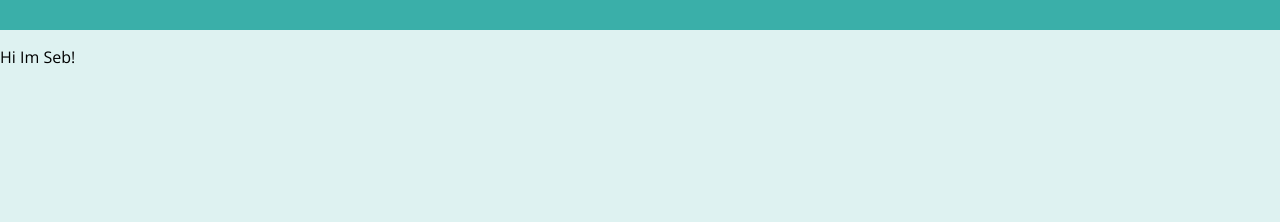
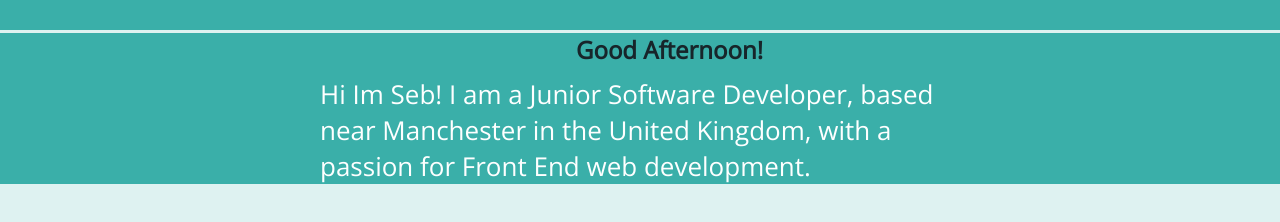
Before and after one commit to Sewb21/sebs-portfolio, a Gatsby site: page / in a window 1280 px wide. Shown: the part 70-292 px from the top of the page. Built offline with nearby package versions, Linux system fonts and the light colour scheme; Gatsby itself is replaced by a stand-in of ours.

Commit message:
Added small about me text

```diff
--- a/gatsby-config.js
+++ b/gatsby-config.js
@@ -9,6 +9,7 @@
         aliases: {
           components: "./components",
           styles: "./styles",
+          utils: '../utils',
         },
       },
     },
--- a/src/StyledComponents/AboutMeBox.js
+++ b/src/StyledComponents/AboutMeBox.js
@@ -1,14 +1,33 @@
 import React from 'react';
 import styled from 'styled-components';
+import getDateString from 'utils/utils.js'
 
 const Root = styled.p`
-
+  font-size: 24px;
+  background-color: #3aafa9;
+  margin-top: 3px;
+  & > span {
+    font-weight: bold;
+    margin-left: 45%;
+    color: #17252A;
+    text-decoration:
+  }
+  & > p {
+    margin: 10px 25% 0 25%;
+    font-size: 26px;
+    color: #FEFFFF;
+  }
 `;
 
 const AboutMeBox = ({children}) => {
   return (
     <Root>
-      {children}
+      <span>
+        {getDateString(new Date())}
+      </span>
+      <p>
+        {children}
+      </p>
     </Root>
   )
 }
--- a/src/components/AboutMe.js
+++ b/src/components/AboutMe.js
@@ -4,7 +4,7 @@
 export default function AboutMe() {
   return (
     <AboutMeBox>
-      Hi Im Seb!
+      Hi Im Seb! I am a Junior Software Developer, based near Manchester in the United Kingdom, with a passion for Front End web development.
     </AboutMeBox>
   )
 }
```
